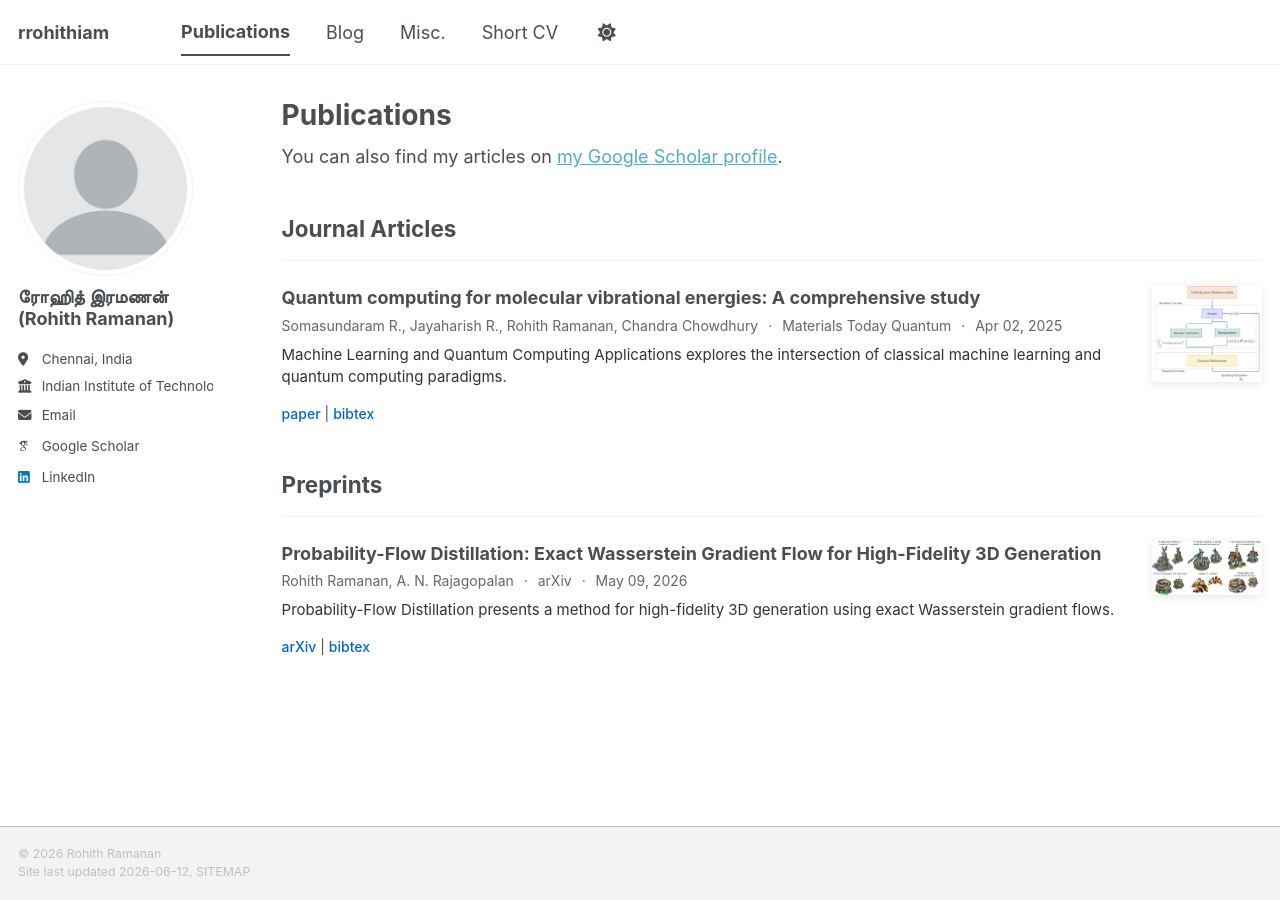
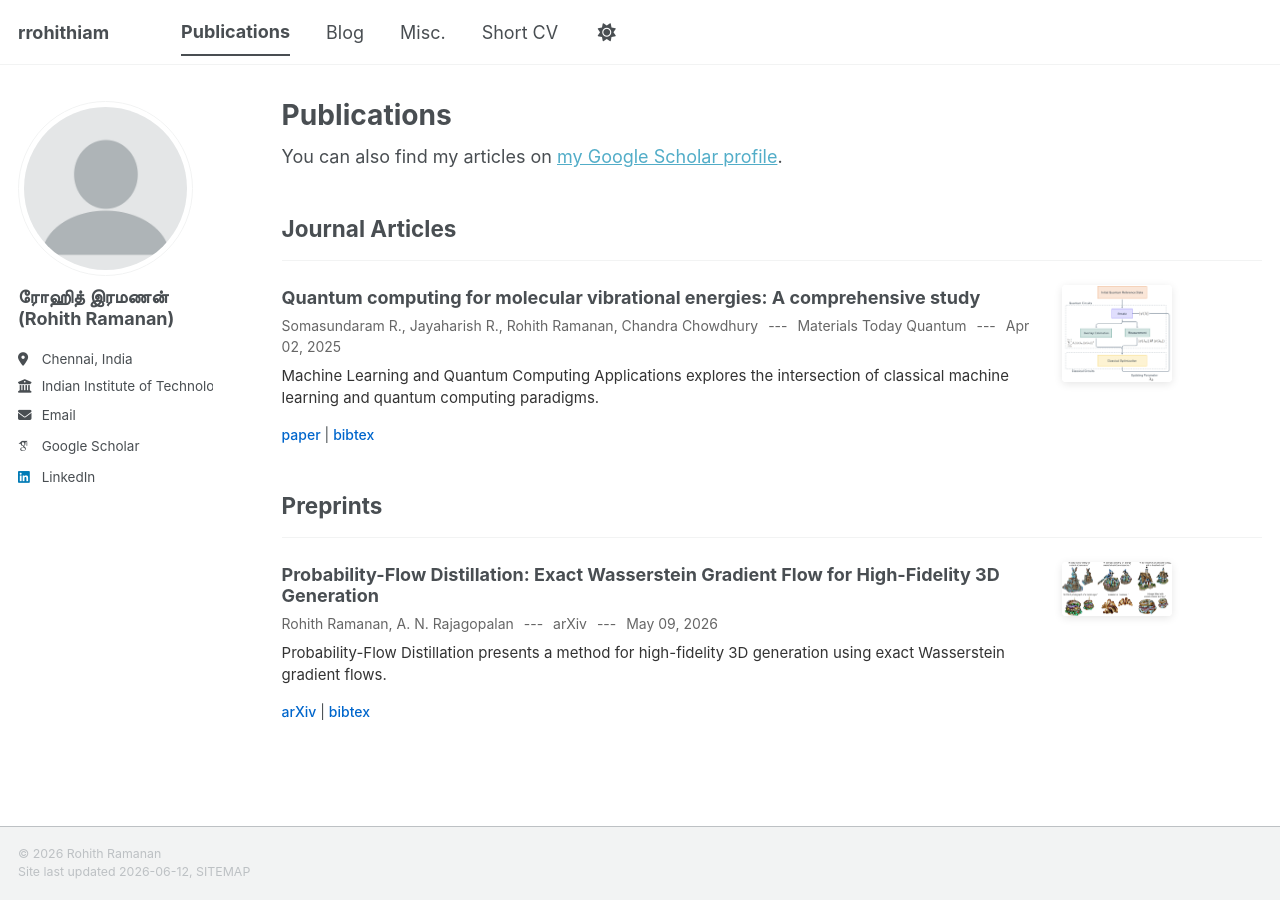
Before and after one commit to rrohithiam/rrohithiam.github.io, a Jekyll site: the page built from _pages/publications.html, in a window 1280 px wide. Built offline with Jekyll 4.4.1, drawn with Linux system fonts in a browser that asks for light colours; some web fonts are replaced; a script bundle is joined from its source files by our own code; library files that are not in the unit come from our copies.

Commit message:
checking pub

```diff
--- a/_includes/archive-single.html
+++ b/_includes/archive-single.html
@@ -45,10 +45,10 @@
           <p style="margin: 0 0 8px 0; font-size: 14px; color: #666;">
             {% if post.authors %}
               <span>{{ post.authors }}</span>
-              <span style="margin: 0 6px;">·</span>
+              <span style="margin: 0 6px;">---</span>
             {% endif %}
             <span>{{ post.venue }}</span>
-            <span style="margin: 0 6px;">·</span>
+            <span style="margin: 0 6px;">---</span>
             <span>{{ post.date | default: "1900-01-01" | date: "%b %d, %Y" }}</span>
           </p>
 
@@ -84,7 +84,7 @@
 
         {{/* Right column: image, top-aligned, natural aspect ratio */}}
         {% if post.image and post.image != '' %}
-          <div style="flex: 0 0 110px; margin-top: 6px;">
+          <div style="flex: 0 0 200px; margin-top: 6px;">
             <img src="{{ site.baseurl }}/images/{{ post.image }}"
                  alt="teaser"
                  style="width: 110px; height: auto; display: block; border-radius: 4px;
```
